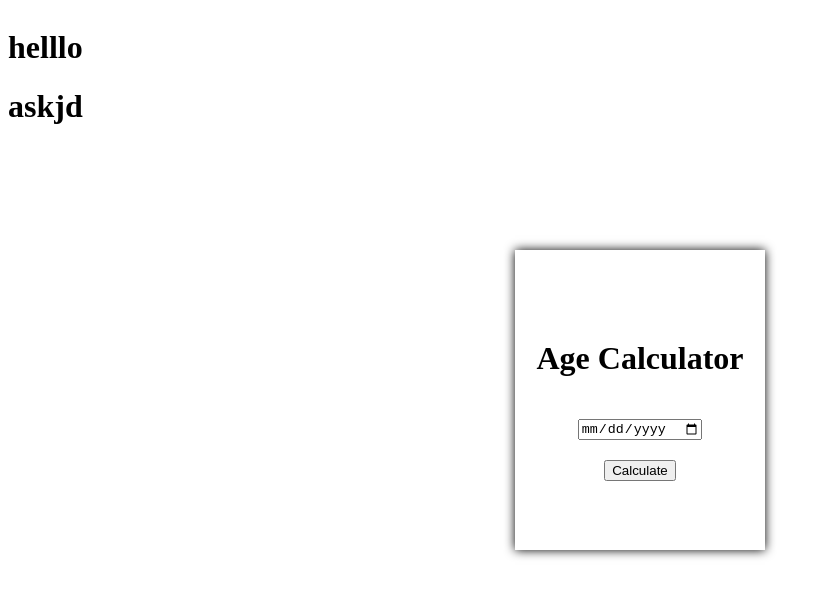
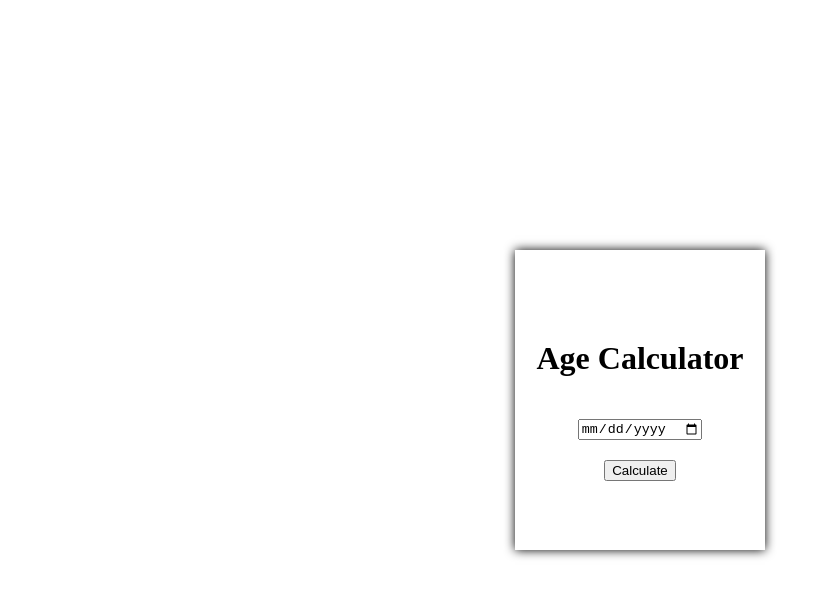
Before and after one commit to Karunakar-Verma/ageCalculator, a plain HTML site: page index.html in a window 1280 px wide. Shown: the whole page, without its empty margins (0-828 px from the left). Drawn offline with Linux system fonts and the light colour scheme.

Commit message:
Centralised output window

```diff
--- a/index.html
+++ b/index.html
@@ -5,6 +5,13 @@
     <meta name="viewport" content="width=device-width, initial-scale=1.0">
     <title>Age Calculator</title>
     <style>
+        .main{
+            display: flex;
+            flex-direction: column;
+            justify-content: center;
+            align-items: center;
+            /* flex-direction: wrap; */
+        }
         .enterdate{
             height: 300px;
             width: 250px;
@@ -20,18 +27,13 @@
             justify-content: center;
             align-items: center;
         }
-        .main{
-            display: flex;
-            flex-direction: column;
-            justify-content: center;
-            /* flex-direction: wrap; */
-        }
-        .showResult{
-            border: 2px solid red;
+        #showResult{
+            /* border: 2px solid red; */
             height: 30px;
             display: flex;
             flex-direction: column;
             justify-content: center;
+            align-items: center;
         }
     </style>
 </head>
@@ -44,8 +46,7 @@
             <button id="btn">Calculate</button>
         </div>
         <div id="showResult">
-            <h1>helllo</h1>
-            <h1>askjd</h1>
+
         </div>
     </div>
 
```
